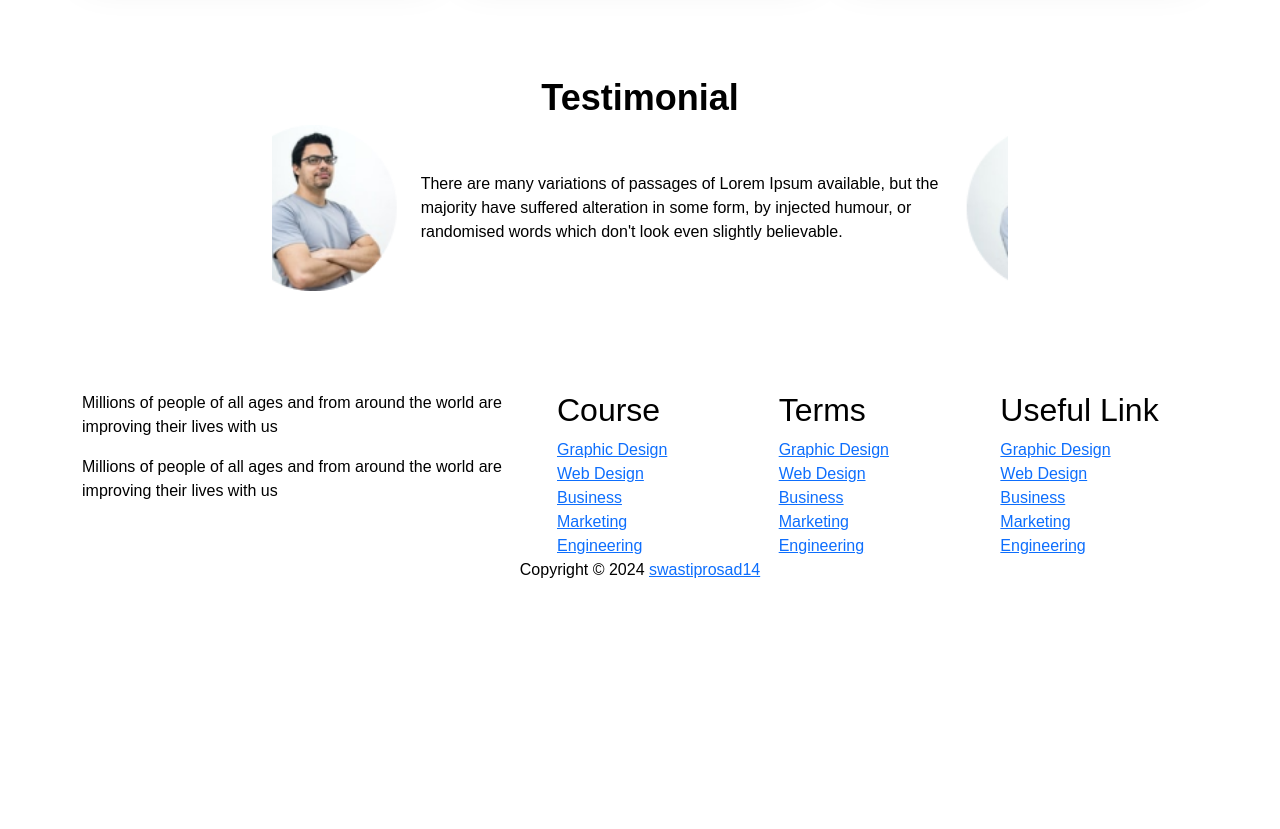
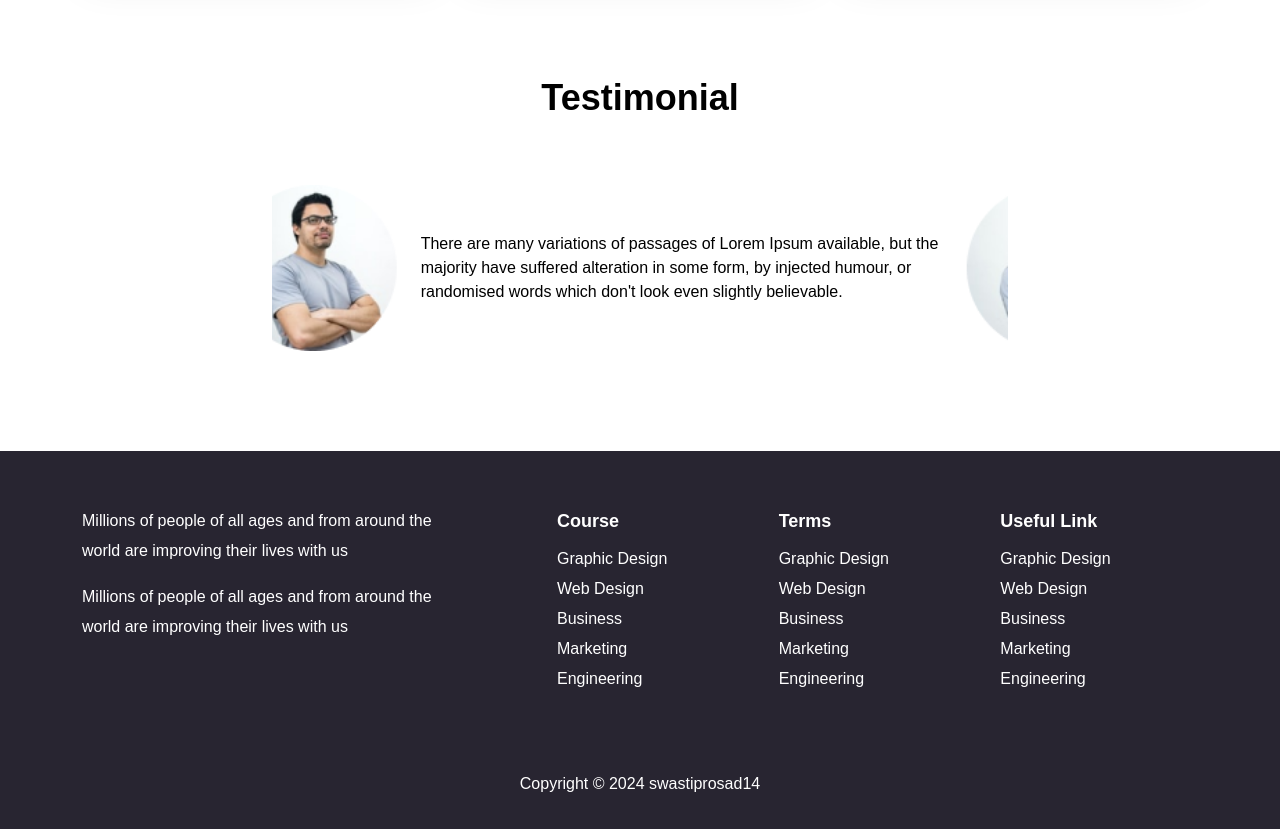
Before and after one commit to swastiprosad14/eschool_, a plain HTML site: page index.html in a window 1280 px wide. Shown: the part 1540-2369 px from the top of the page. Before the commit the page ends 2122 px from the top, so only its background shows below. Drawn offline with Linux system fonts and the light colour scheme.

Commit message:
Update style.css

```diff
--- a/css/style.css
+++ b/css/style.css
@@ -112,8 +112,6 @@ line-height: 36px;
 /* banner end */
 
 /* feature start */
-.feature{
-}
 .c_p{
     padding-bottom: 100px;
 }
@@ -139,12 +137,8 @@ color: var(--black);
 font-weight: 500;
 line-height: 36px;
 }
-.sf_p{}
 /* feature end */
 /* course start */
-.course{}
-.c_title{
-}
 .c_title h1{
 font-size: 36px;
 font-weight: 700;
@@ -158,7 +152,6 @@ color: var(--black);
     border-radius: 18px;
     box-shadow: 0px 10px 40px 0px #0000001A;
 }
-.ci_img{}
 .ci_img img{
     text-align: center;
     border-radius: 11px;
@@ -170,24 +163,59 @@ font-size: 24px;
 font-weight: 500;
 line-height: 36px;
 }
-.ci_p{}
+
 .ci_link{
     padding: 8px 28px;
     margin: 19px 0 34px 0;
 }
-.ci_footer{}
-.ci_left{}
-.ci_right{}
-.nli{}
-.ci_icon{}
+
 .ci_span{
     font-weight: 500;
 }
 /* course end */
 /* testimoniel start */
-.t_item{}
-.t_img{}
-.t_img img{}
-.t_text{}
-.t_text p{}
+.t_item{
+    margin-top: 60px;
+}
 /* testimoniel end */
+
+/* footer top start */
+.footer_top{
+    padding: 55px 0 55px;
+    background-color: #282531;
+}
+.ft_details{
+    padding-right: 100px;
+}
+.ft_details p{
+    color: white;
+line-height: 30px;
+
+}
+.ft_links h2{
+    margin-bottom: 8px;
+font-size: 18px;
+font-weight: 700;
+color: white;
+line-height: 30px;
+}
+.ft_links ul li a{
+    text-decoration: none;
+    color: white;
+    line-height: 30px;
+}
+/* footer top end */
+/* footer start */
+footer{
+    padding: 20px 0 30px;
+    background-color: #282531;
+}
+footer p{
+    color: white;
+}
+footer p a{
+    color: white;
+    line-height: 30px;
+    text-decoration: none;
+}
+/* footer end */
```
